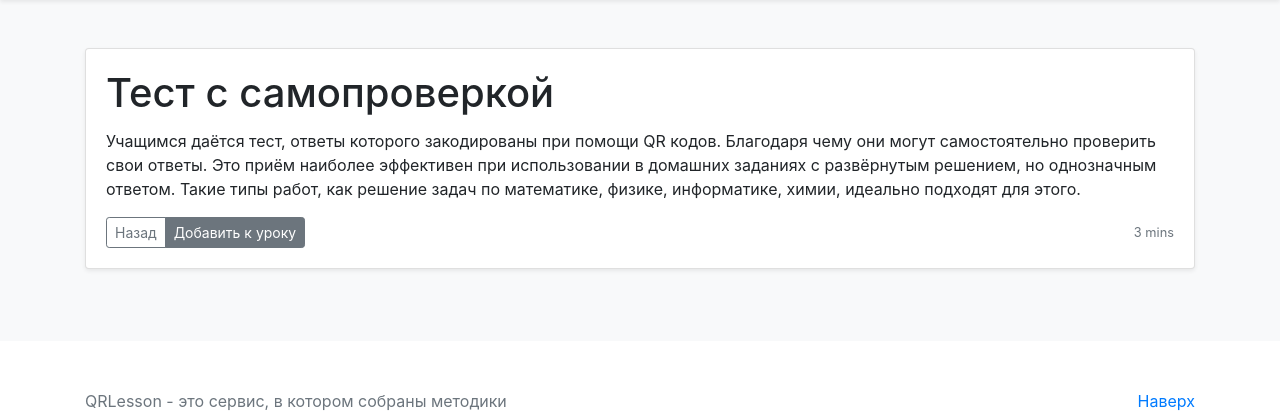
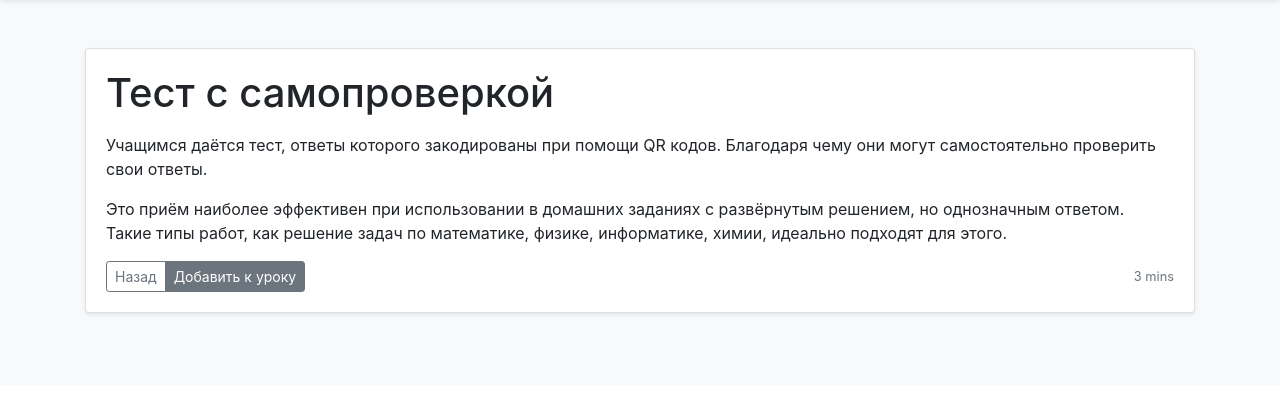
Before and after one commit to Jumas-Cola/qrlesson, a Django app: page /method/78a17d24-0271-4c03-ae58-eb75624ce705?next=/tests/ in a window 1280 px wide. Shown: the part 56-476 px from the top of the page. Run offline with Django 3.2, Linux system fonts and the light colour scheme; data comes from the database, SQL or seed files in the repository; both versions use the stored data as it was after the commit; some libraries are stand-ins or nearby versions.

Commit message:
add linebreaks in detail

```diff
--- a/qrmethods/templates/qrmethods/method_detail.html
+++ b/qrmethods/templates/qrmethods/method_detail.html
@@ -6,7 +6,7 @@
   <div class="card mb-4 shadow-sm">
     <div class="card-body">
       <h1 class="card-title">{{ object.title }}</h1>
-      <p class="card-text">{{ object.description }}</p>
+      <p class="card-text">{{ object.description|linebreaks }}</p>
       <div class="d-flex justify-content-between align-items-center">
         <div class="btn-group">
           <a href="{{ next }}" class="btn btn-sm btn-outline-secondary">Назад</a>
```
Also changed, not shown: db.sqlite3.
